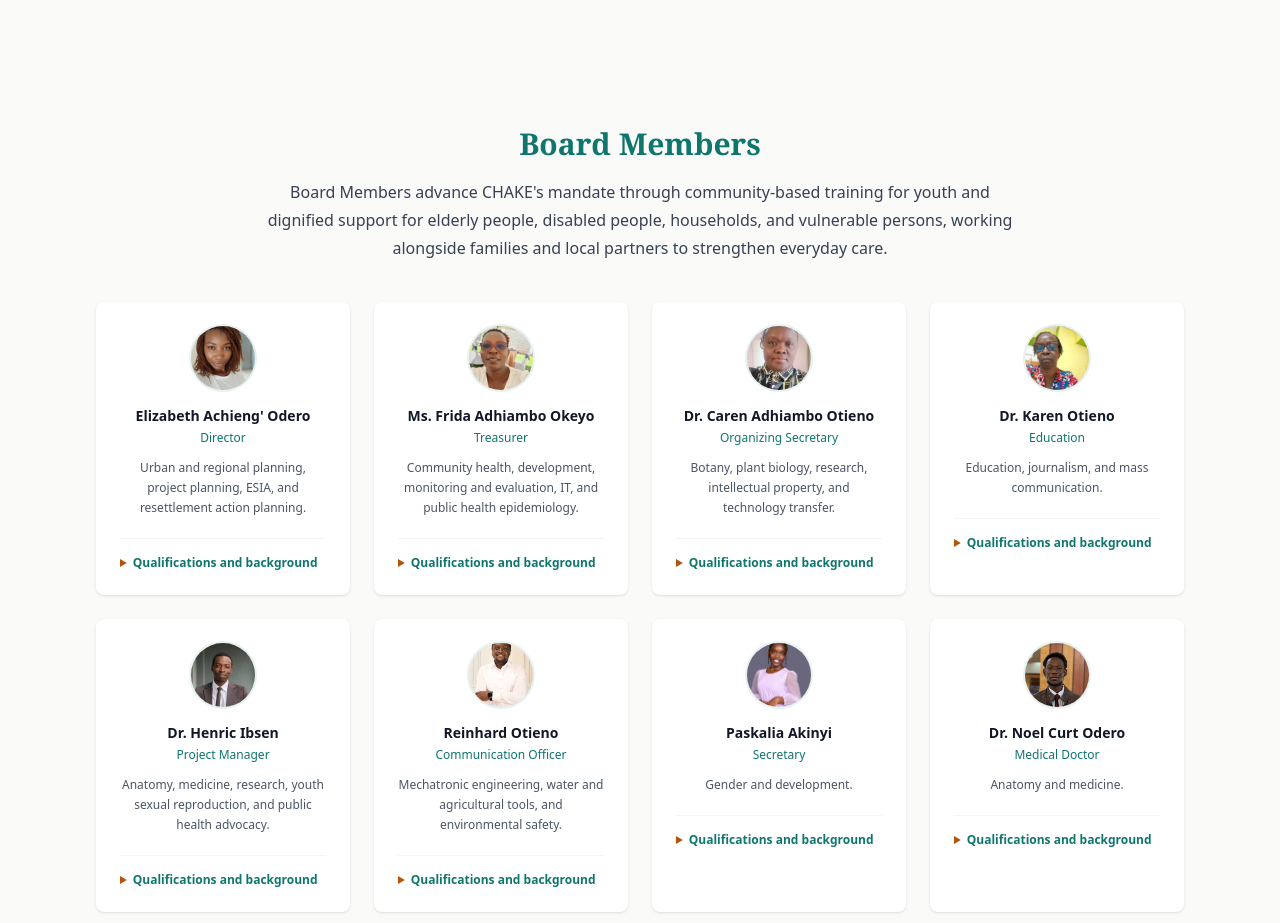
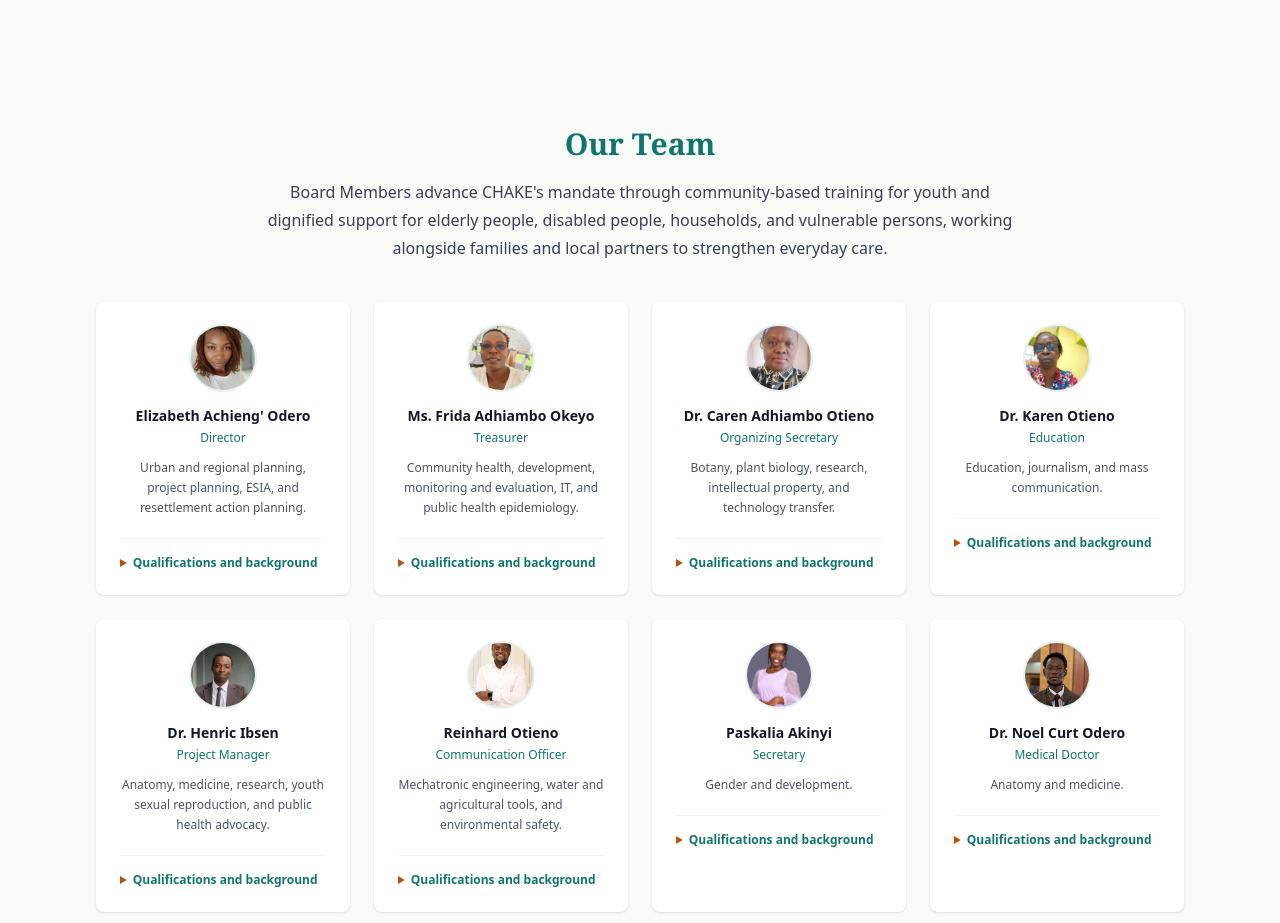
Before and after one commit to OderoLitzy/lizzy-website, a Next.js app: page /about in a window 1280 px wide. Shown: the part 1200-2123 px from the top of the page. Built offline with nearby package versions, Linux system fonts and the light colour scheme; a web font is replaced by a local one.

Commit message:
Restore About page team heading
Fixes #68

```diff
--- a/components/about/TeamGrid.tsx
+++ b/components/about/TeamGrid.tsx
@@ -12,7 +12,7 @@ export default function TeamGrid({ members }: TeamGridProps) {
     <section className="py-16 bg-stone-bg">
       <div className="max-w-6xl mx-auto px-4 sm:px-6 lg:px-8">
         <h2 className="font-serif text-3xl font-bold text-teal-primary mb-4 text-center">
-          Board Members
+          Our Team
         </h2>
         <p className="max-w-3xl mx-auto mb-10 text-center text-base leading-7 text-gray-700">
           Board Members advance CHAKE&apos;s mandate through community-based training for
```
